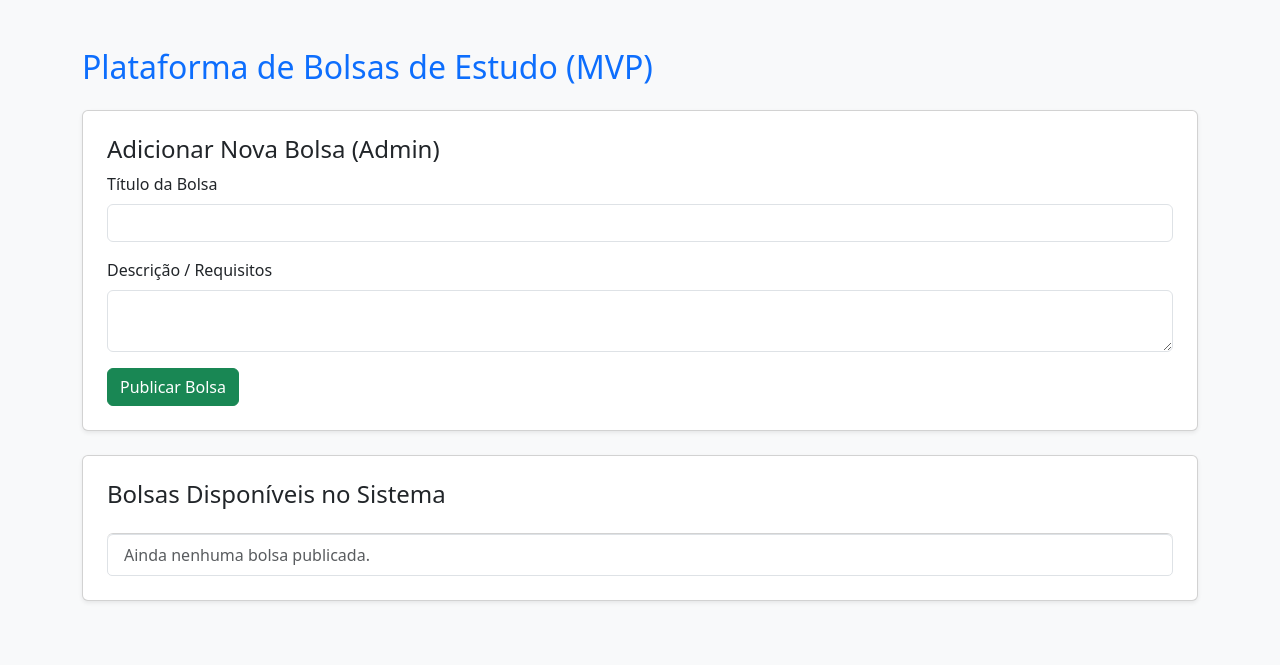
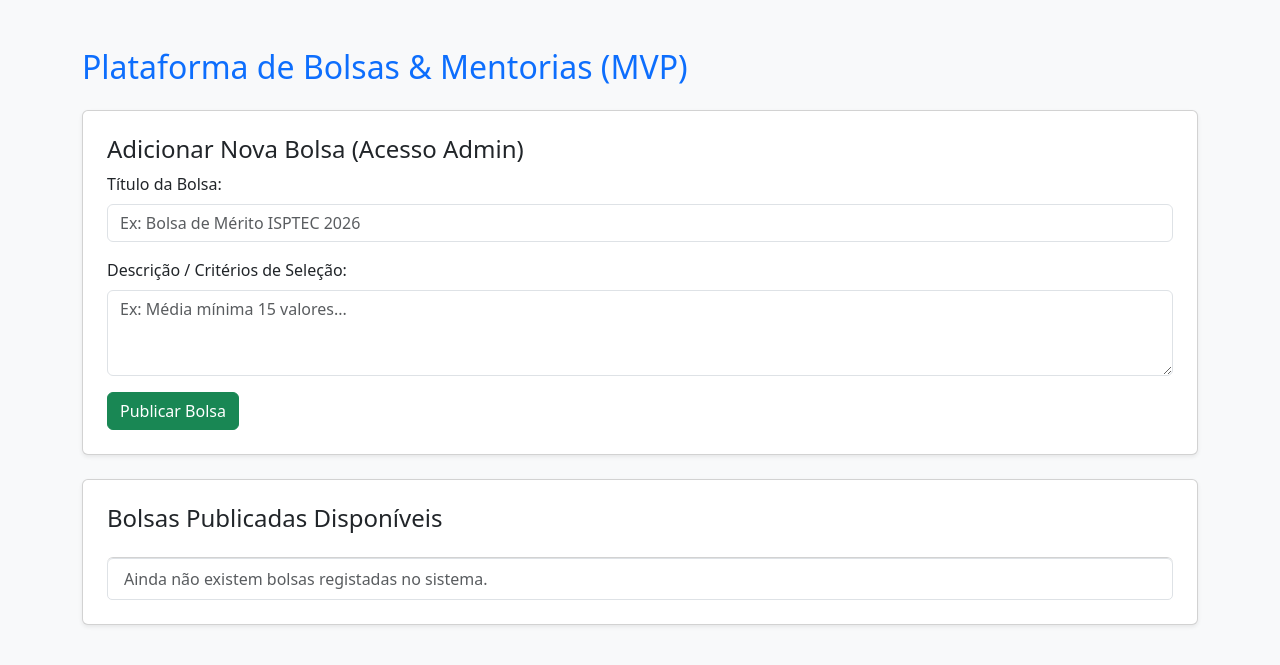
Before and after one commit to Emery-Lourenco/isptec-bolsas, a Flask app: page / in a window 1280 px wide. Shown: the top 665 px of the page. Run offline with Flask 3, Linux system fonts and the light colour scheme; some libraries are stand-ins or nearby versions.

Commit message:
feat: Código propriamente comentado

```diff
--- a/app.py
+++ b/app.py
@@ -1,42 +1,104 @@
-from flask import Flask, render_template, request, redirect, url_for
-from flask_sqlalchemy import SQLAlchemy
 
+# ==============================================================================
+# IMPORTAÇÃO DE MÓDULOS NECESSÁRIOS DO FLASK E SQLALCHEMY
+# ==============================================================================
+from flask import (
+    Flask,  # O motor central que cria a aplicação web
+    redirect,  # Função para redirecionar o utilizador para outra página
+    render_template,  # Função que carrega o ficheiro HTML e injeta dados lá dentro
+    request,  # Objeto que captura os dados enviados pelo formulário do browser
+    url_for,  # Cria URLs automáticas baseadas no nome das funções Python
+)
+from flask_sqlalchemy import (
+    SQLAlchemy,  # A ferramenta (ORM) que faz a ponte entre Python e o PostgreSQL
+)
+
+# ==============================================================================
+# INICIALIZAÇÃO DA APLICAÇÃO WEB
+# ==============================================================================
+# Cria a instância principal da aplicação Flask
 app = Flask(__name__)
 
-# CONFIGURAÇÃO DA BASE DE DADOS POSTGRESQL
-# Substitui 'postgres', 'tua_senha' e 'db_bolsas_isptec' pelos teus dados reais do PostgreSQL!
-app.config['SQLALCHEMY_DATABASE_URI'] = 'postgresql+psycopg2://postgres:1234@localhost:5432/db_bolsas_isptec'
-app.config['SQLALCHEMY_TRACK_MODIFICATIONS'] = False
+# ==============================================================================
+# CONFIGURAÇÃO DA BASE DE DADOS (POSTGRESQL)
+# ==============================================================================
+# Define o endereço do PostgreSQL usando o driver psycopg2
+# Formato: postgresql+psycopg2://UTILIZADOR:SENHA@SERVIDOR:PORTA/NOME_DA_BASE_DE_DADOS
+app.config["SQLALCHEMY_DATABASE_URI"] = (
+    "postgresql+psycopg2://postgres:1234@localhost:5432/db_bolsas_isptec"
+)
 
+# Desativa alertas desnecessários de modificação de objetos para poupar memória RAM
+app.config["SQLALCHEMY_TRACK_MODIFICATIONS"] = False
+
+# Liga a extensão SQLAlchemy à nossa aplicação Flask
 db = SQLAlchemy(app)
 
-# MODELO DA TABELA DE BOLSAS (Para testar a ligação)
+
+# ==============================================================================
+# MODELO RELACIONAL (TABELA NO POSTGRESQL REPRESENTADA EM CLASSE PYTHON)
+# ==============================================================================
 class Bolsa(db.Model):
-    __tablename__ = 'bolsas'
-    id = db.Column(db.Integer, primary_key=True)
-    titulo = db.Column(db.String(150), nullable=False)
-    descricao = db.Column(db.Text, nullable=False)
+  # Define o nome exato da tabela no PostgreSQL
+  __tablename__ = "bolsas"
 
-# ROTA PRINCIPAL: Mostra as bolsas e o chat básico
-@app.route('/')
+  # Coluna 'id': Chave Primária (PK), número inteiro que cresce sozinho (auto-increment)
+  id = db.Column(db.Integer, primary_key=True)
+
+  # Coluna 'titulo': Texto de até 150 caracteres, campo obrigatório (nullable=False)
+  titulo = db.Column(db.String(150), nullable=False)
+
+  # Coluna 'descricao': Texto longo para colocar critérios, prazos e requisitos
+  descricao = db.Column(db.Text, nullable=False)
+
+
+# ==============================================================================
+# ROTAS E LÓGICA DE NEGÓCIO (ENDPOINTS)
+# ==============================================================================
+
+
+# ROTA 1: PÁGINA PRINCIPAL (Consulta e visualização)
+# Quando o utilizador acede ao endereço "/" via método GET (leitura padrão)
+@app.route("/")
 def index():
-    # Vai buscar todas as bolsas à base de dados PostgreSQL
-    bolsas_listadas = Bolsa.query.all()
-    return render_template('index.html', bolsas=bolsas_listadas)
+  # 1. Faz uma query ao PostgreSQL equivalente a: SELECT * FROM bolsas;
+  todas_as_bolsas = Bolsa.query.all()
 
-# ROTA PARA ADICIONAR UMA BOLSA (Teste do Admin)
-@app.route('/adicionar', methods=['POST'])
+  # 2. Carrega o ficheiro 'index.html' e envia a variável 'bolsas' com os dados da BD
+  return render_template("index.html", bolsas=todas_as_bolsas)
+
+
+# ROTA 2: PROCESSAMENTO DO FORMULÁRIO DO ADMIN (Criação de novos registos)
+# Esta rota só aceita requisições do tipo POST (quando dados são enviados)
+@app.route("/adicionar", methods=["POST"])
 def adicionar():
-    titulo = request.form.get('titulo')
-    descricao = request.form.get('descricao')
+  # 1. Extrai os valores escritos nos campos do formulário através do atributo name=""
+  titulo_vindo_do_html = request.form.get("titulo")
+  descricao_vinda_do_html = request.form.get("descricao")
 
-    nova_bolsa = Bolsa(titulo=titulo, descricao=descricao)
-    db.session.add(nova_bolsa)
-    db.session.commit()
+  # 2. Cria um novo objeto da classe Bolsa com os dados capturados
+  nova_bolsa = Bolsa(
+      titulo=titulo_vindo_do_html, descricao=descricao_vinda_do_html
+  )
 
-    return redirect(url_for('index'))
+  # 3. Adiciona o objeto à sessão atual da base de dados (preparação)
+  db.session.add(nova_bolsa)
 
-if __name__ == '__main__':
-    with app.app_context():
-        db.create_all()  # Cria as tabelas automaticamente se não existirem
-    app.run(debug=True)
+  # 4. Confirma a transação, executando o INSERT INTO no PostgreSQL
+  db.session.commit()
+
+  # 5. Após gravar, redireciona o navegador de volta para a rota 'index'
+  return redirect(url_for("index"))
+
+
+# ==============================================================================
+# BLOCO DE EXECUÇÃO LOCAL DO SERVIDOR
+# ==============================================================================
+if __name__ == "__main__":
+  # O bloco 'with app.app_context()' garante acesso às configurações da aplicação
+  with app.app_context():
+    # Cria automaticamente as tabelas no PostgreSQL caso elas ainda não existam
+    db.create_all()
+
+  # Inicia o servidor local com o modo de depuração ativado (recarrega ao salvar)
+  app.run(debug=True)
--- a/templates/index.html
+++ b/templates/index.html
@@ -3,43 +3,73 @@
 <head>
     <meta charset="UTF-8">
     <title>Sistema de Bolsas & Mentorias - ISPTEC</title>
-    <!-- Bootstrap CSS para um design limpo automático -->
+    <!-- Importa o CSS do Bootstrap via CDN para dar estilo profissional aos botões e caixas -->
     <link href="https://cdn.jsdelivr.net/npm/bootstrap@5.3.0/dist/css/bootstrap.min.css" rel="stylesheet">
 </head>
 <body class="bg-light">
 
+    <!-- Container centralizado com margem superior -->
     <div class="container mt-5">
-        <h2 class="mb-4 text-primary">Plataforma de Bolsas de Estudo (MVP)</h2>
+        <h2 class="mb-4 text-primary">Plataforma de Bolsas & Mentorias (MVP)</h2>
 
-        <!-- Formulário para o Administrador adicionar bolsa -->
+        <!-- ============================================================== -->
+        <!-- CARTÃO 1: FORMULÁRIO PARA O ADMINISTRADOR PUBLICAR BOLSA       -->
+        <!-- ============================================================== -->
         <div class="card p-4 shadow-sm mb-4">
-            <h4>Adicionar Nova Bolsa (Admin)</h4>
+            <h4>Adicionar Nova Bolsa (Acesso Admin)</h4>
+
+            <!--
+                action="/adicionar": Envia os dados para a função 'adicionar()' no Python
+                method="POST": Garante que os dados são enviados empacotados no corpo da requisição
+            -->
             <form action="/adicionar" method="POST">
+
                 <div class="mb-3">
-                    <label class="form-label">Título da Bolsa</label>
-                    <input type="text" name="titulo" class="form-control" required>
+                    <label class="form-label">Título da Bolsa:</label>
+                    <!-- O atributo name="titulo" é a chave que o Python lê no request.form.get('titulo') -->
+                    <input type="text" name="titulo" class="form-control" placeholder="Ex: Bolsa de Mérito ISPTEC 2026" required>
                 </div>
+
                 <div class="mb-3">
-                    <label class="form-label">Descrição / Requisitos</label>
-                    <textarea name="descricao" class="form-control" rows="2" required></textarea>
+                    <label class="form-label">Descrição / Critérios de Seleção:</label>
+                    <!-- O atributo name="descricao" é a chave que o Python lê no request.form.get('descricao') -->
+                    <textarea name="descricao" class="form-control" rows="3" placeholder="Ex: Média mínima 15 valores..." required></textarea>
                 </div>
+
+                <!-- Botão de submissão do formulário -->
                 <button type="submit" class="btn btn-success">Publicar Bolsa</button>
             </form>
         </div>
 
-        <!-- Lista de Bolsas vindas do PostgreSQL -->
+        <!-- ============================================================== -->
+        <!-- CARTÃO 2: LISTA DE BOLSAS VINDAS DIRETAMENTE DO POSTGRESQL     -->
+        <!-- ============================================================== -->
         <div class="card p-4 shadow-sm">
-            <h4>Bolsas Disponíveis no Sistema</h4>
+            <h4>Bolsas Publicadas Disponíveis</h4>
+
             <ul class="list-group mt-3">
+                <!--
+                    Jinja2: Ciclo for do Python executado no meio do HTML.
+                    A variável 'bolsas' foi enviada pela função index() no app.py
+                -->
                 {% for bolsa in bolsas %}
-                    <li class="list-group-item">
-                        <strong>{{ bolsa.titulo }}</strong>: {{ bolsa.descricao }}
+                    <li class="list-group-item d-flex justify-content-between align-items-center">
+                        <div>
+                            <!-- Imprime o título da bolsa vindo da coluna da BD -->
+                            <h5 class="mb-1">{{ bolsa.titulo }}</h5>
+                            <!-- Imprime a descrição da bolsa vinda da coluna da BD -->
+                            <p class="mb-1 text-muted">{{ bolsa.descricao }}</p>
+                        </div>
+                        <!-- Botão que no futuro ligará à mentoria/candidatura -->
+                        <button class="btn btn-outline-primary btn-sm">Candidatar-se</button>
                     </li>
                 {% else %}
-                    <li class="list-group-item text-muted">Ainda nenhuma bolsa publicada.</li>
+                    <!-- Caso a tabela 'bolsas' esteja vazia no PostgreSQL, exibe esta mensagem -->
+                    <li class="list-group-item text-muted">Ainda não existem bolsas registadas no sistema.</li>
                 {% endfor %}
             </ul>
         </div>
+
     </div>
 
 </body>
```
